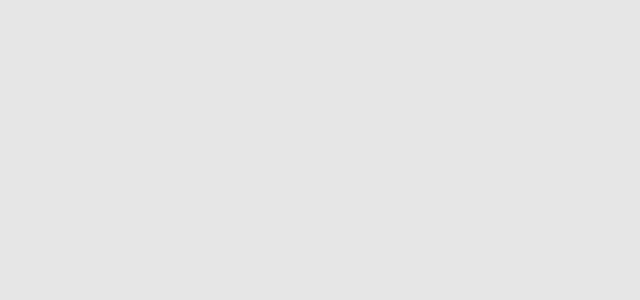
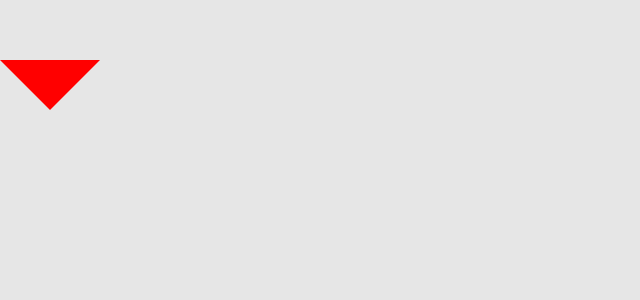
Before and after one commit to mmzy/ayn, a Vue app: page /#/triangle in a window 1280 px wide. Shown: the top 300 px of the page, without its empty margins (0-640 px from the left). Built offline with nearby package versions, Linux system fonts and the light colour scheme.

Commit message:
triangle using css

```diff
--- a/src/layouts/Menu.vue
+++ b/src/layouts/Menu.vue
@@ -15,6 +15,7 @@
         <ol>
           <li><router-link :to="{path: '/staycenter'}">居中</router-link></li>
           <li><router-link :to="{path: '/samehcols'}">多列等高</router-link></li>
+          <li><router-link :to="{path: '/triangle'}">css实现三角形</router-link></li>
         </ol>
       </div>
       <div class="chapter">
--- /dev/null
+++ b/src/layouts/TriangleCss.vue
@@ -0,0 +1,21 @@
+<template>
+  <div class="container">
+    <div class="triangel"></div>
+  </div>
+</template>
+
+<script>
+export default {
+}
+</script>
+
+<style lang="less" scoped>
+.container {
+  .triangel {
+    width: 0px;
+    height: 0px;
+    border: solid 50px transparent;
+    border-top-color: red;
+  }
+}
+</style>
--- a/src/router/index.js
+++ b/src/router/index.js
@@ -4,6 +4,7 @@ import Menu from '@/layouts/Menu'
 import HelloWorld from '@/layouts/HelloWorld'
 import StayCenter from '@/layouts/StayCenter'
 import SameHCols from '@/layouts/SameHCols'
+import TriangleCss from '@/layouts/TriangleCss'
 
 Vue.use(Router)
 
@@ -28,6 +29,11 @@ export default new Router({
       path: '/samehcols',
       name: 'SameHCols',
       component: SameHCols
+    },
+    {
+      path: '/triangle',
+      name: 'TriangleCss',
+      component: TriangleCss
     }
   ]
 })
```
